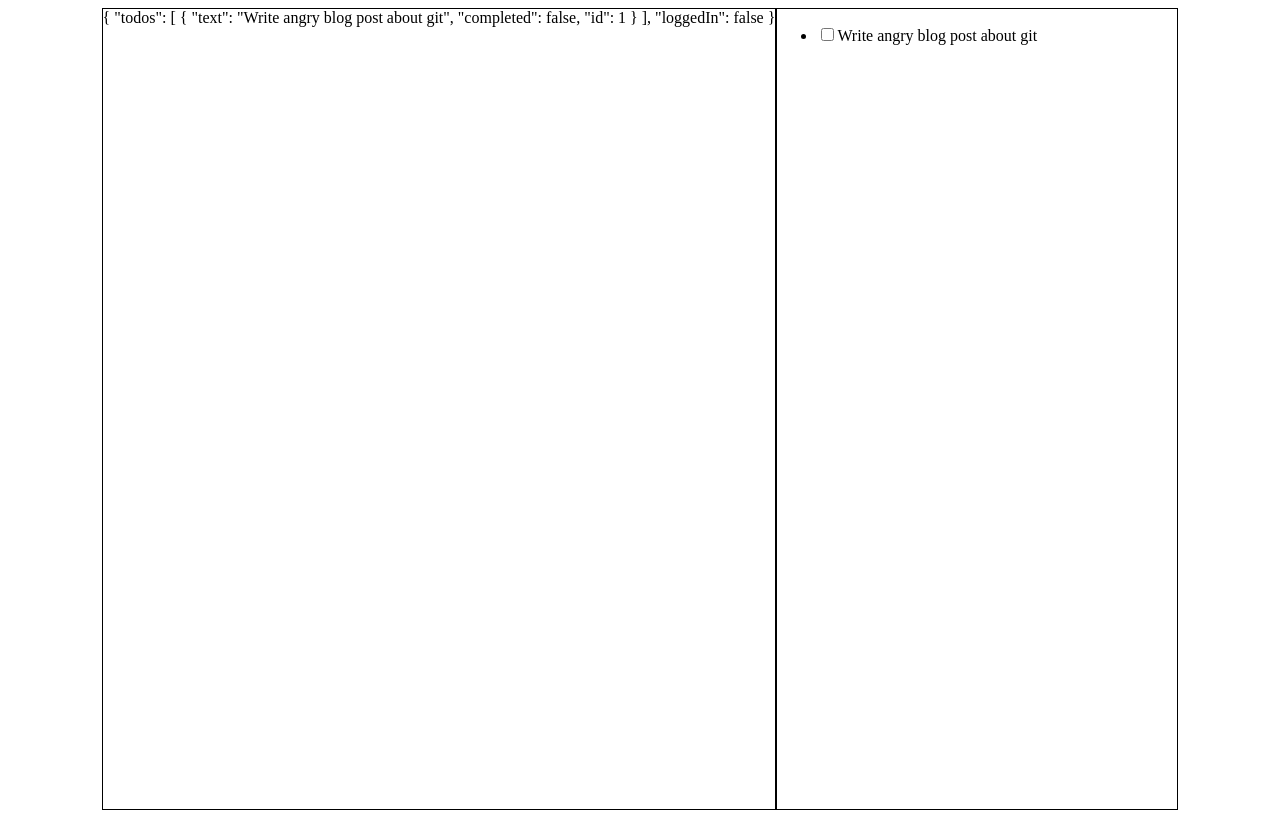
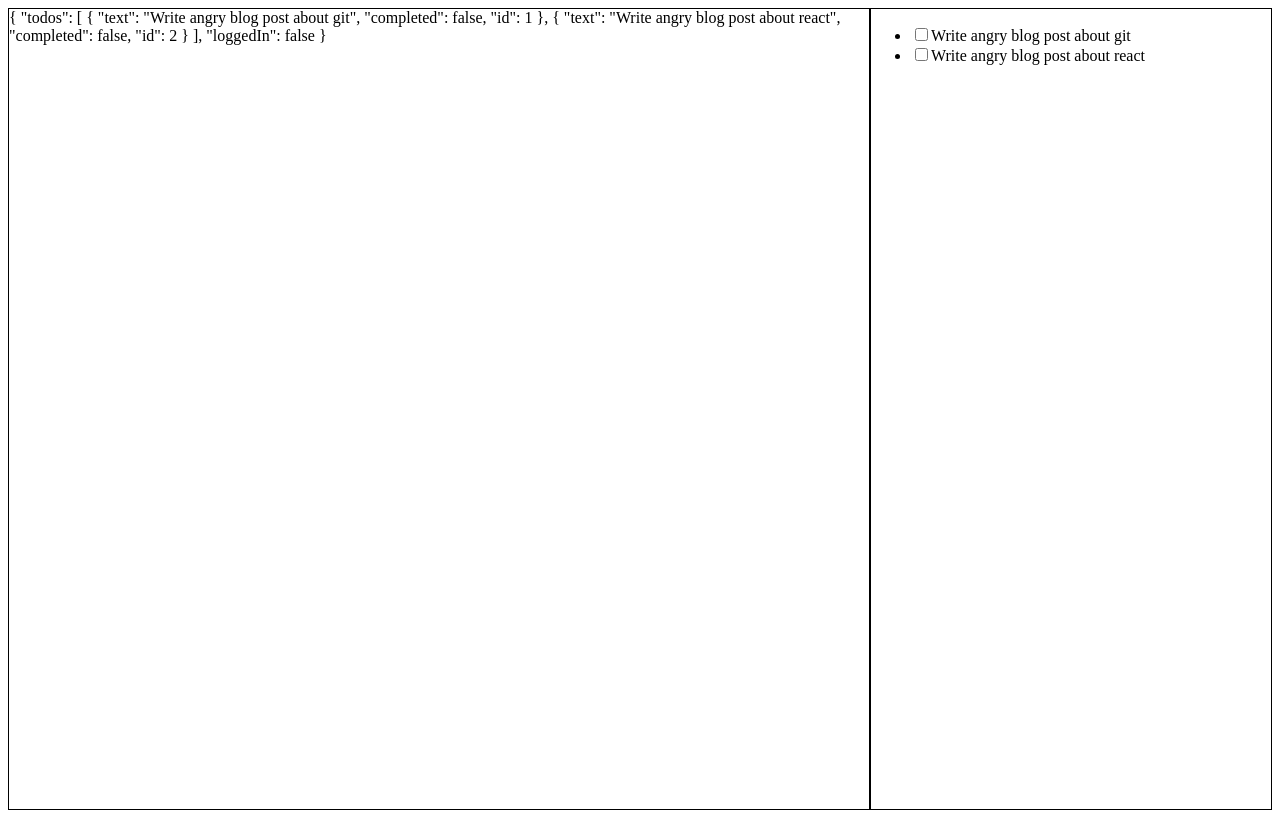
Before and after one commit to neurocollective/brain_do, a React (Create React App) app: page / in a window 1280 px wide. Built offline with nearby package versions, Linux system fonts and the light colour scheme.

Commit message:
added toggle-able checkboxes

```diff
--- a/src/App.js
+++ b/src/App.js
@@ -7,14 +7,27 @@ import { useState } from 'react';
 
 const initialState = {
   todos: [
-    { text: 'Write angry blog post about git', completed: false, id: 1 }
+    { text: 'Write angry blog post about git', completed: false, id: 1 },
+    { text: 'Write angry blog post about react', completed: false, id: 2 }
   ], // this is the most important datapoint
   loggedIn: false,
+};
+
+const copyArray = (array) => {
+  return array.slice();
 };
 
 function App() {
 
   const [state, setState] = useState(initialState);
+
+  const handleCompletedToggle = (index) => {
+
+    const copiedArray = copyArray(state.todos);
+    copiedArray[index].completed = !copiedArray[index].completed
+
+    setState({ todos: copiedArray });
+  };
 
   return (
     <div className="App">
@@ -22,7 +35,7 @@ function App() {
         <DisplayStateJSON data={state} />
       </div>
       <div className="column columnTwo">
-        <TodosDisplay todos={state.todos} />
+        <TodosDisplay todos={state.todos} handleCompletedToggle={handleCompletedToggle} />
       </div>
     </div>
   );
--- a/src/TodosDisplay.js
+++ b/src/TodosDisplay.js
@@ -1,15 +1,19 @@
+const handleCompletedToggle = () => {
+
+}
+
 const TodosDisplay = (props) => {
   const { todos } = props;
 
-
     return (
       <ul>
-        {todos.map((todo) => {
+        {todos.map((todo, index) => {
           return (
             <li key={todo.id}>
               <input
                 type="checkbox"
                 checked={todo.completed}
+                onChange={() => props.handleCompletedToggle(index)}
               />
               <span>{todo.text}</span>
             </li>
```
